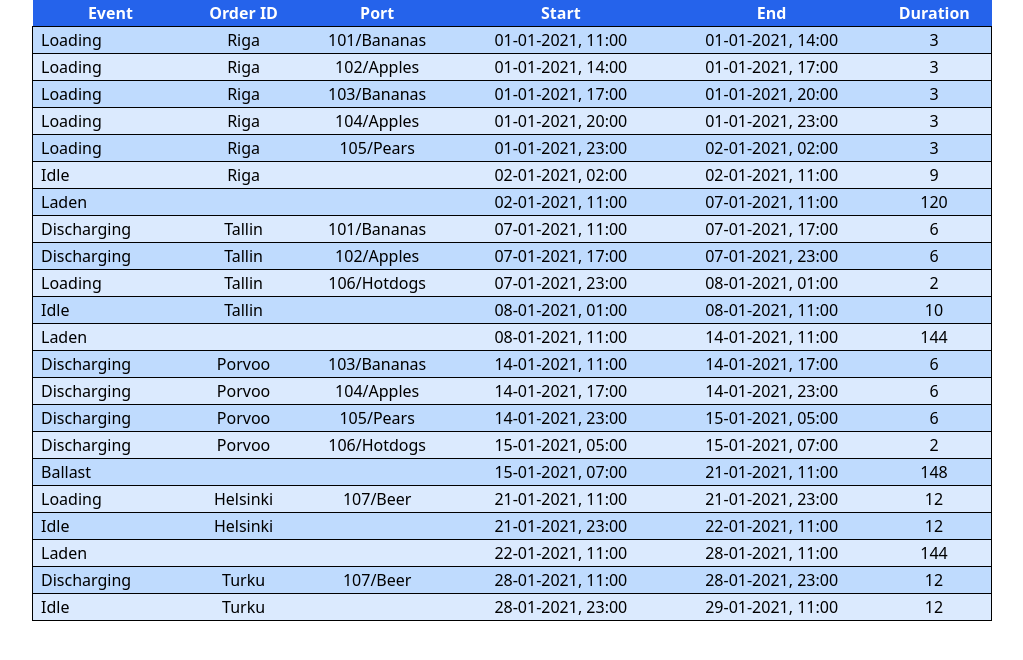
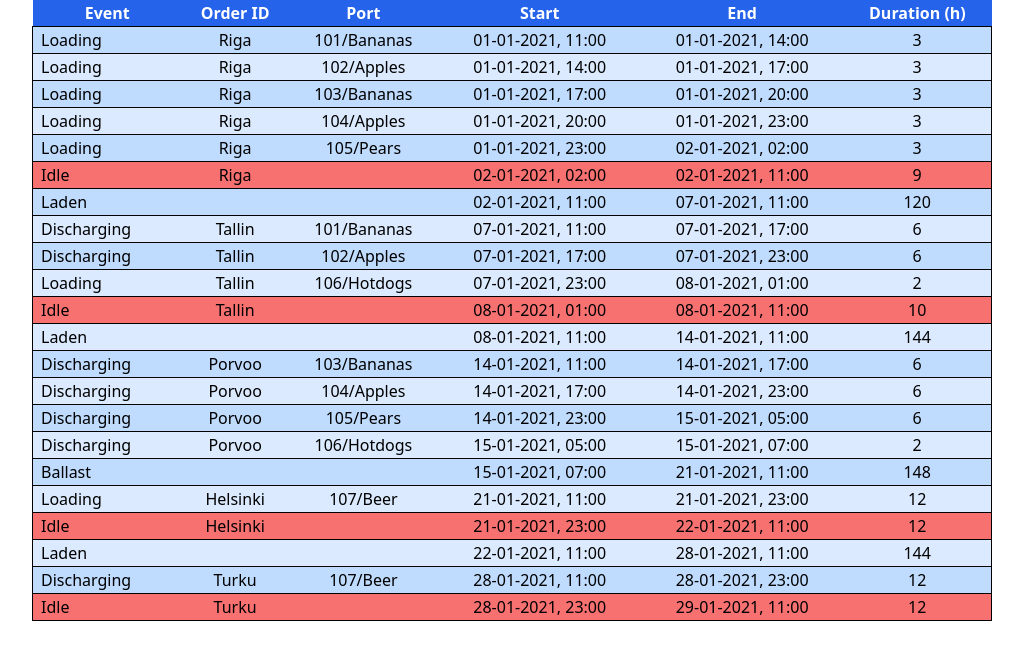
Before and after one commit to Kyokatarz/shipment-assignment, a React (Create React App) app: page / in a window 1280 px wide. Shown: the top 660 px of the page, without its empty margins (128-1151 px from the left). Built offline with nearby package versions, Linux system fonts and the light colour scheme.

Commit message:
Add stylings

```diff
--- a/src/components/JourneyTable/index.tsx
+++ b/src/components/JourneyTable/index.tsx
@@ -16,7 +16,7 @@ export type Event = {
   duration: number
 }
 
-const tableHead = ['Event', 'Order ID', 'Port', 'Start', 'End', 'Duration']
+const tableHead = ['Event', 'Order ID', 'Port', 'Start', 'End', 'Duration (h)']
 
 const JourneyTable = ({ data: { orders, portCalls } }: Props) => {
   const mappingToEvents = useCallback(() => {
--- a/src/components/TableRow/index.tsx
+++ b/src/components/TableRow/index.tsx
@@ -14,8 +14,11 @@ const TableRow = ({
   portName,
   orderId,
 }: Event) => {
+  const rowStyles = `border border-black ${
+    eventName === 'Idle' ? 'bg-red-400' : 'even:bg-blue-100 odd:bg-blue-200'
+  } `
   return (
-    <tr className='border border-black even:bg-blue-100 odd:bg-blue-200'>
+    <tr className={rowStyles}>
       <td className='pl-2'>{eventName}</td>
       <td className='text-center'>{portName}</td>
       <td className='text-center'>{orderId}</td>
```
Also changed, not shown: 1 other file (tests, documents, lock files or other folders).
